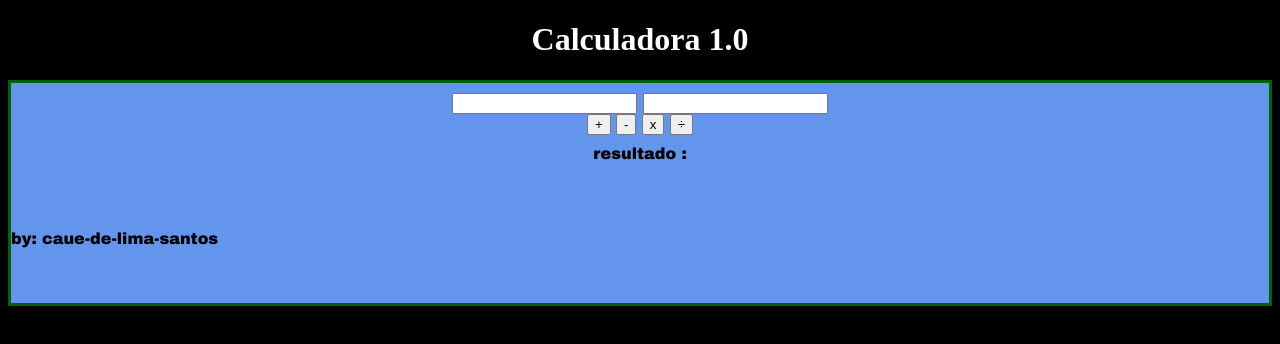
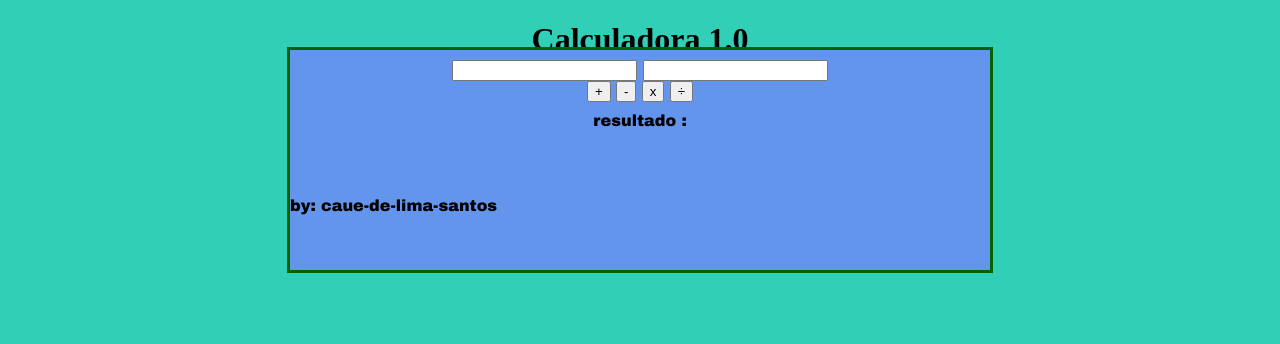
Before and after one commit to caue-de-lima-santos/calculadora-1.0, a plain HTML site: page index.html in a window 1280 px wide. Drawn offline with Linux system fonts and the light colour scheme.

Commit message:
centralizando div

```diff
--- a/style.css
+++ b/style.css
@@ -2,7 +2,12 @@
     font-family: "Arial Black";
     border: solid darkgreen;
     height: 220px;
+    width: 700px;
     background-color: cornflowerblue;
+    position: absolute;
+    top: 20%;
+    left: 50%;
+    transform: translate(-50%, -50%);
 }
 
 #entradas{
@@ -12,8 +17,8 @@
 
 h1{
     text-align: center;
-    color: white;
+    color: #000000;
 }
 body{
-    background-color: #000000;
+    background-color: #32cfb7;
 }
```
